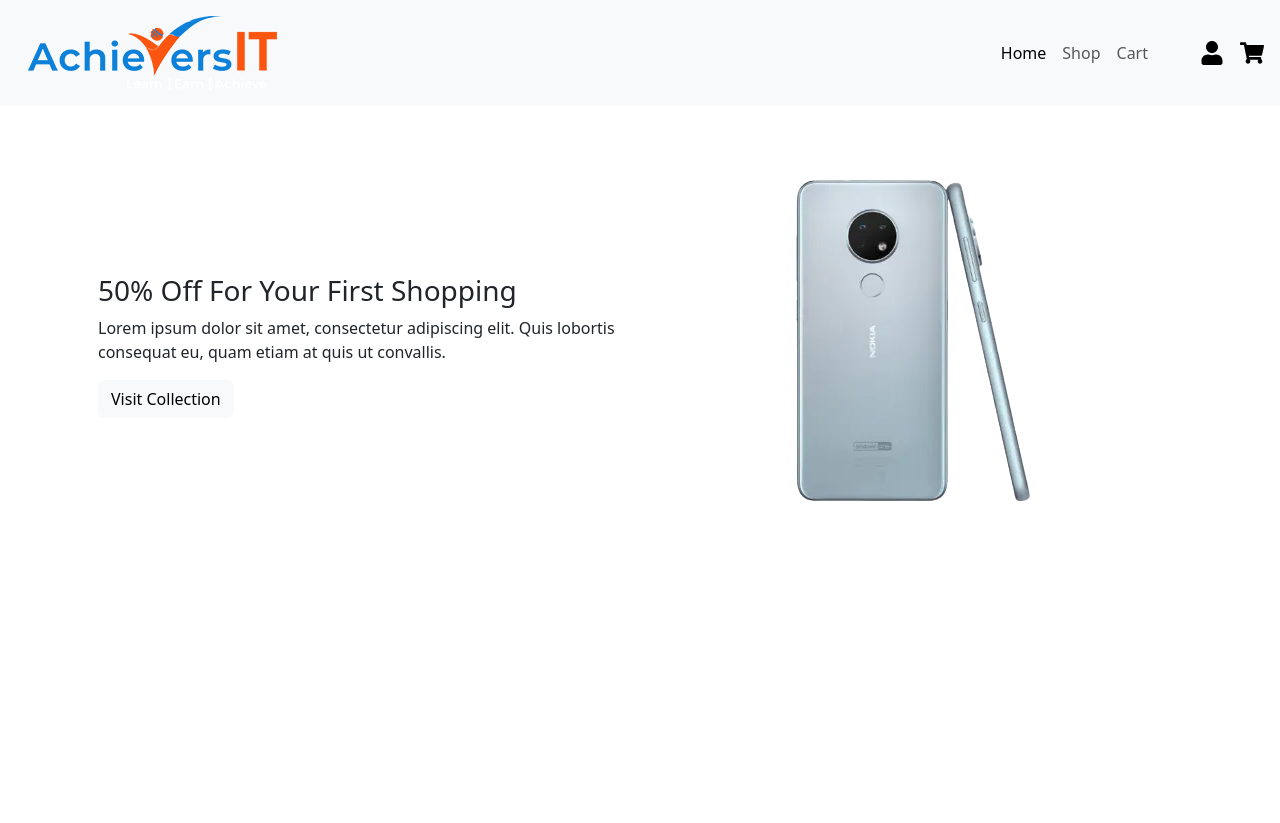
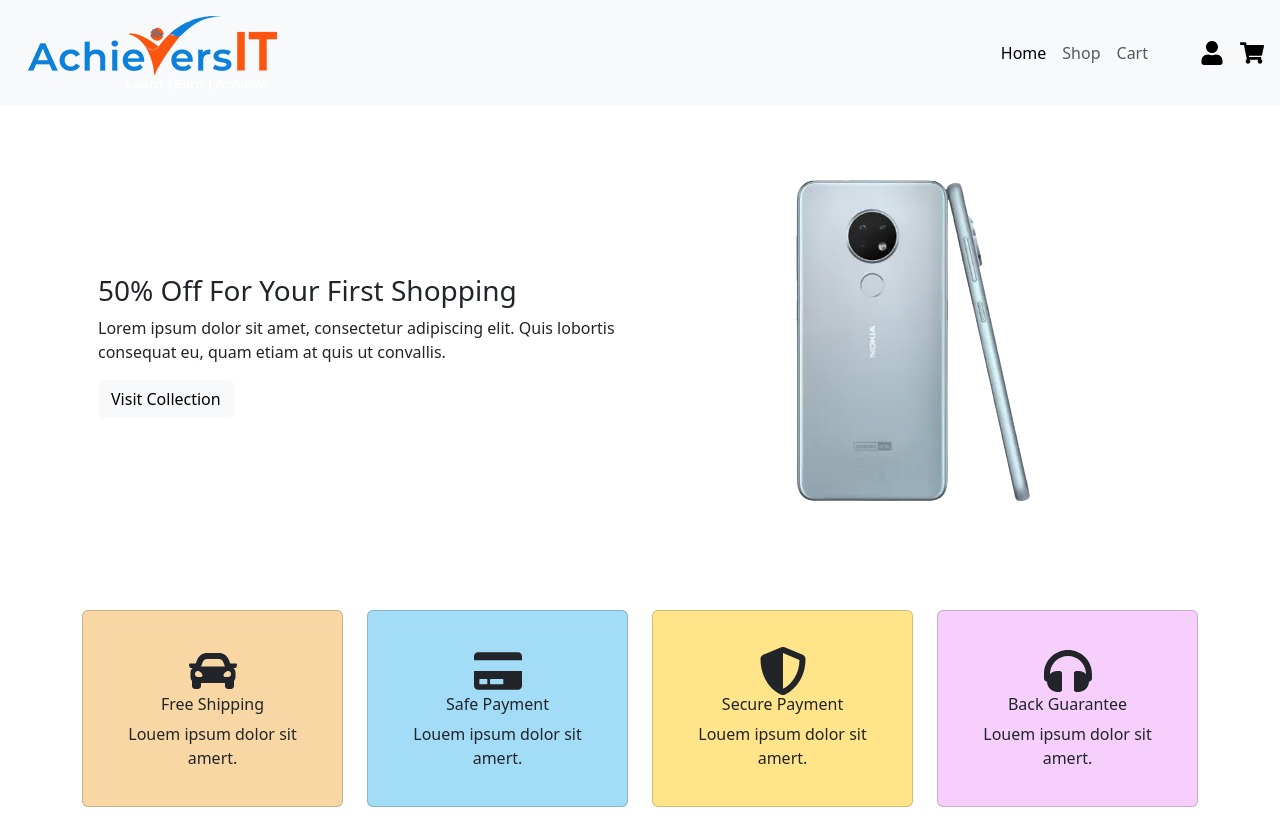
Before and after one commit to VANGATHANUSREE/ecommerce, a React (Create React App) app: page / in a window 1280 px wide. Before the commit the page ends 800 px from the top, so only its background shows below. Built offline with nearby package versions, Linux system fonts and the light colour scheme.

Commit message:
Added card components

```diff
--- a/src/App.js
+++ b/src/App.js
@@ -1,11 +1,13 @@
 import React from "react";
 import Header from "./components/Header";
 import Slider from "./components/slider";
+import Cards from "./components/Cards";
 function App() {
   return (
     <div>
       <Header />
       <Slider />
+      <Cards />
     </div>
   );
 }
--- a/src/components/slider.js
+++ b/src/components/slider.js
@@ -2,7 +2,7 @@ import React from 'react';
 import hero from '../Assets/Images/hero-img.png';
 import phone from '../Assets/Images/phone-08.png';
 import wireless from '../Assets/Images/wireless-01.png';
-import watch from '../Assets/Images/watch-06.png';
+import watch from '../Assets/Images/watch-07.png';
 import './Slider.css';
 
 const Slider = () => {
```
